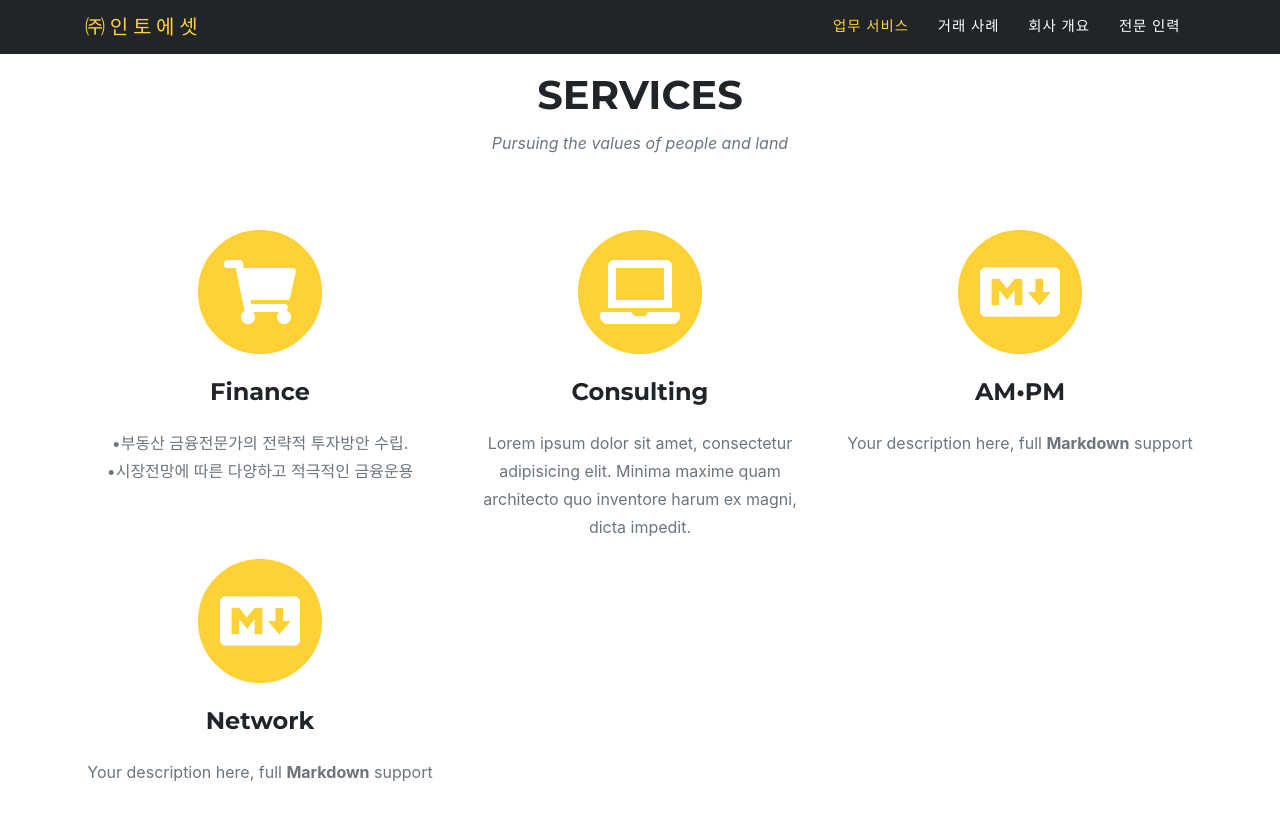
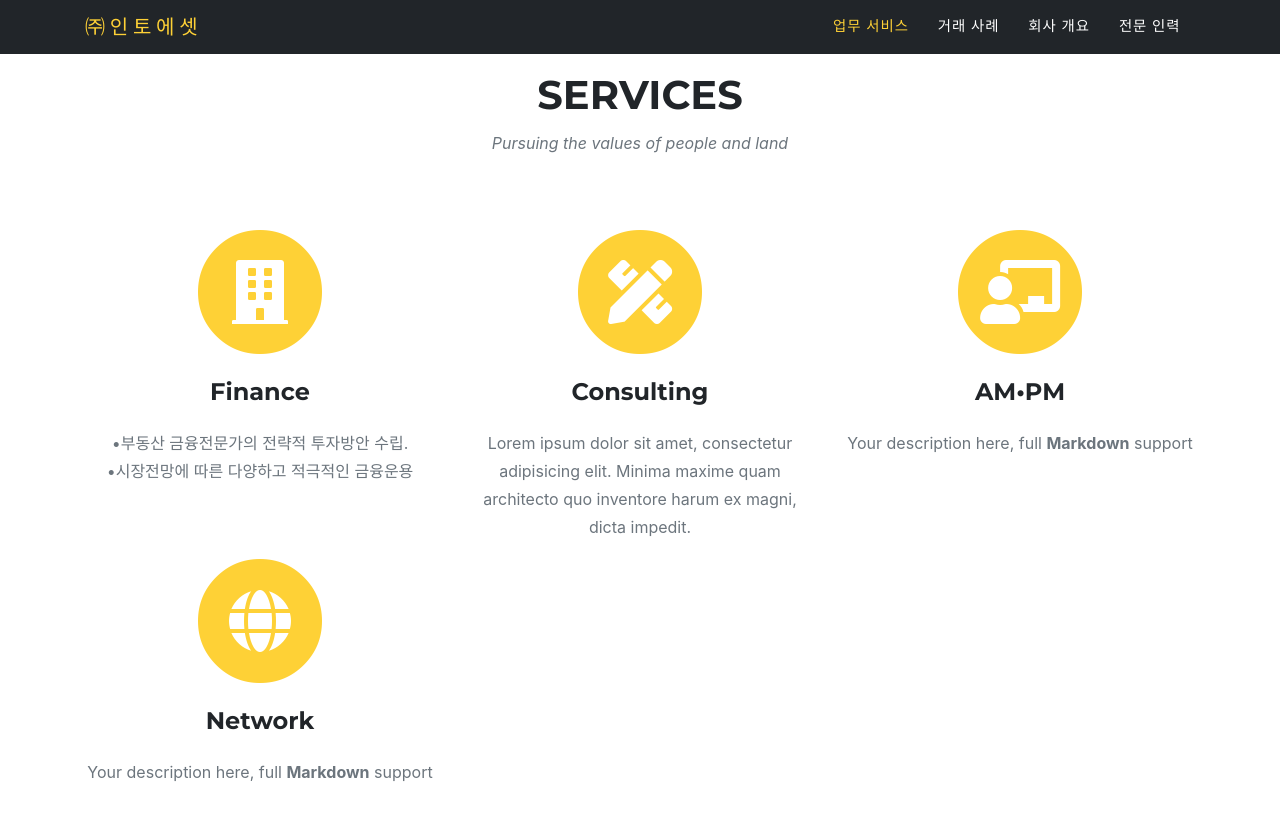
Before and after one commit to skyblue098/INTO-ASSET-temp, a Jekyll site: the page built from index.md, in a window 1280 px wide and 900 px high, scrolled down 763 px. Shown: the top 820 px of the window. Built offline with Jekyll 4.4.1, drawn with Linux system fonts in a browser that asks for light colours; some web fonts are replaced.

Commit message:
Update sitetext.yml

```diff
--- a/_data/sitetext.yml
+++ b/_data/sitetext.yml
@@ -23,16 +23,16 @@ en: &DEFAULT_EN
     list:
       - title: "Finance"
         desc: "•부동산 금융전문가의 전략적 투자방안 수립. <br> •시장전망에 따른 다양하고 적극적인 금융운용"
-        icon: fas fa-shopping-cart #find more at https://fontawesome.com/icons
+        icon:  fas fa-building #find more at https://fontawesome.com/icons
       - title: "Consulting"
         desc: "Lorem ipsum dolor sit amet, consectetur adipisicing elit. Minima maxime quam architecto quo inventore harum ex magni, dicta impedit."
-        icon: fas fa-laptop
+        icon: fas fa-pencil-ruler
       - title: "AM•PM"
         desc: "Your description here, full **Markdown** support"
-        icon: fab fa-markdown
+        icon: fas fa-chalkboard-teacher
       - title: " Network"
         desc: "Your description here, full **Markdown** support"
-        icon: fab fa-markdown
+        icon: fas fa-globe
 
   portfolio:
     title: "거래 사례"
```
